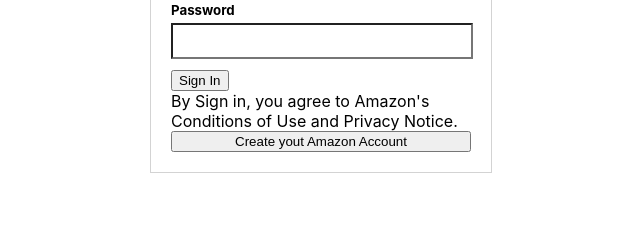
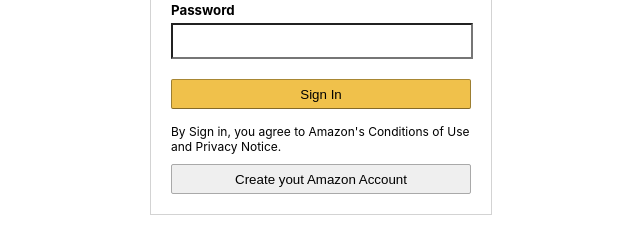
Before and after one commit to afrinnusrat/amazon-clone-wilden, a React (Create React App) app: page /login in a window 1280 px wide. Shown: the part 264-508 px from the top of the page, without its empty margins (319-959 px from the left). Built offline with nearby package versions, Linux system fonts and the light colour scheme.

Commit message:
css untuk Sign In button dan register button

```diff
--- a/src/Login.css
+++ b/src/Login.css
@@ -30,6 +30,30 @@
   width: 98%;
 }
 
+.login__container > p {
+  margin-top: 15px;
+  font-size: 12px;
+}
+
+.login_signInButton {
+  background: #f0c14b;
+  border-radius: 2px;
+  width: 100%;
+  height: 30px;
+  border: 1px solid;
+  margin-top: 10px;
+  border-color: #a88734 #9c7e31 #846a29;
+}
+
+.login_registerButton {
+  border-radius: 2px;
+  width: 100%;
+  height: 30px;
+  border: 1px solid;
+  margin-top: 10px;
+  border-color: darkgrey;
+}
+
 .login__logo {
   margin-top: 20px;
   margin-bottom: 20px;
--- a/src/Login.js
+++ b/src/Login.js
@@ -20,12 +20,12 @@
           <input type="text" />
           <h5>Password</h5>
           <input type="text" />
-          <button>Sign In</button>
+          <button className="login_signInButton">Sign In</button>
         </form>
         <p>
           By Sign in, you agree to Amazon's Conditions of Use and Privacy Notice.
         </p>
-        <button>Create yout Amazon Account</button>
+        <button className="login_registerButton">Create yout Amazon Account</button>
       </div>
     </div>
   )
```
